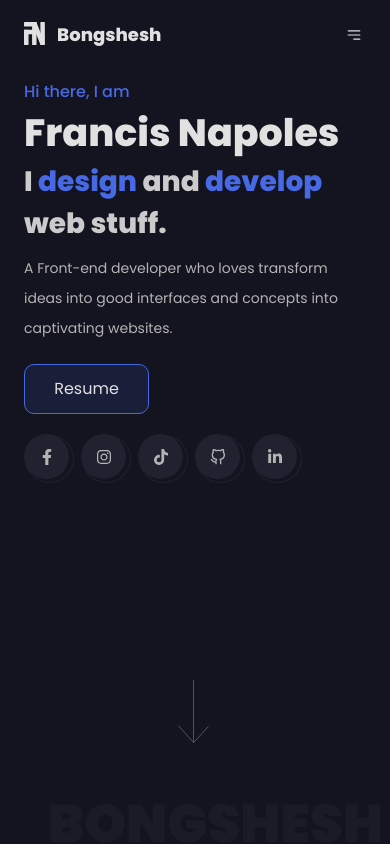
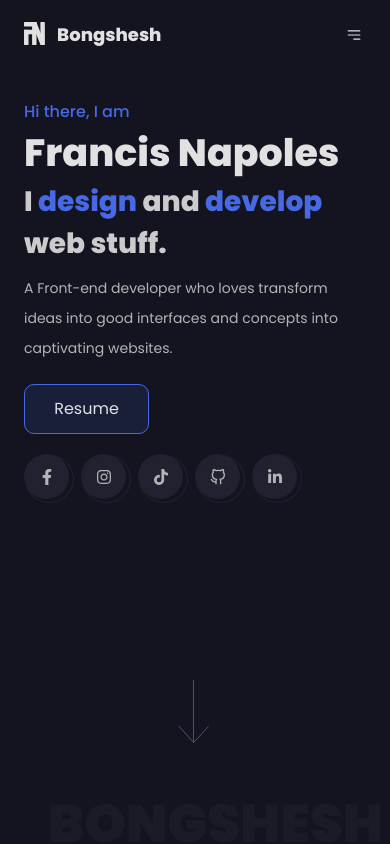
Before and after one commit to francisnpls/francisnpls-bongshesh, a React (Vite) app: page / in a window 390 px wide. Shown: the top 844 px of the page. Built offline with nearby package versions, Linux system fonts and the light colour scheme; a web font is replaced by a local one.

Commit message:
styles changes

```diff
--- a/src/styles.js
+++ b/src/styles.js
@@ -6,7 +6,7 @@ const styles = {
 
     paddingX: "sm:px-10 px-6",
     paddingY: "sm:py-16 py-6",
-    padding1: "sm:px-10 px-6 sm:pb-12 sm:pt-[140px] pt-[80px] py-4",
+    padding1: "sm:px-10 px-6 sm:pb-12 sm:pt-[140px] pt-[100px] py-4",
     padding2: "sm:px-10 px-6 sm:pb-12 sm:pt-[100px] pt-[80px] py-4",
     padding3: "sm:px-10 px-6 sm:pb-12 sm:pt-[140px] py-4",
 
```
